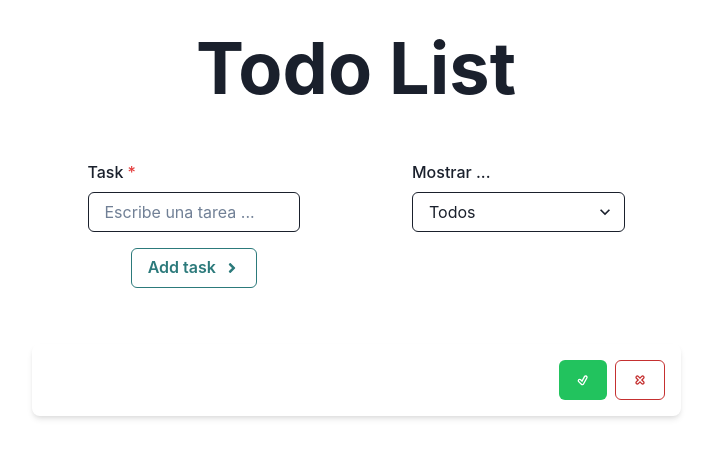
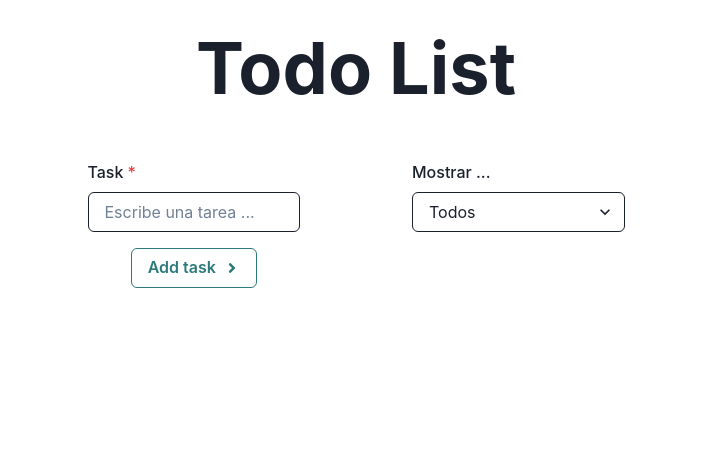
Before and after one commit to FlorenciaNieva/TodoList, a React (Vite) app: page / in a window 1280 px wide. Shown: the top 458 px of the page, without its empty margins (284-996 px from the left). Built offline with nearby package versions, Linux system fonts and the light colour scheme.

Commit message:
Realizo iteración de tasks y para cada elemento creo un componente Task

```diff
--- a/src/components/Main/ContainerLists.jsx
+++ b/src/components/Main/ContainerLists.jsx
@@ -3,8 +3,10 @@ import Task from './Task'
 
 export default function ContainerLists({ tasks }) {
   return (
-    <div>
-      <Task />
-    </div>
-  )
+    <>
+      {tasks.map((task) => (
+        <Task key={task.id} task={task.task} id={task.id} />
+      ))}
+    </>
+  );
 }
```
